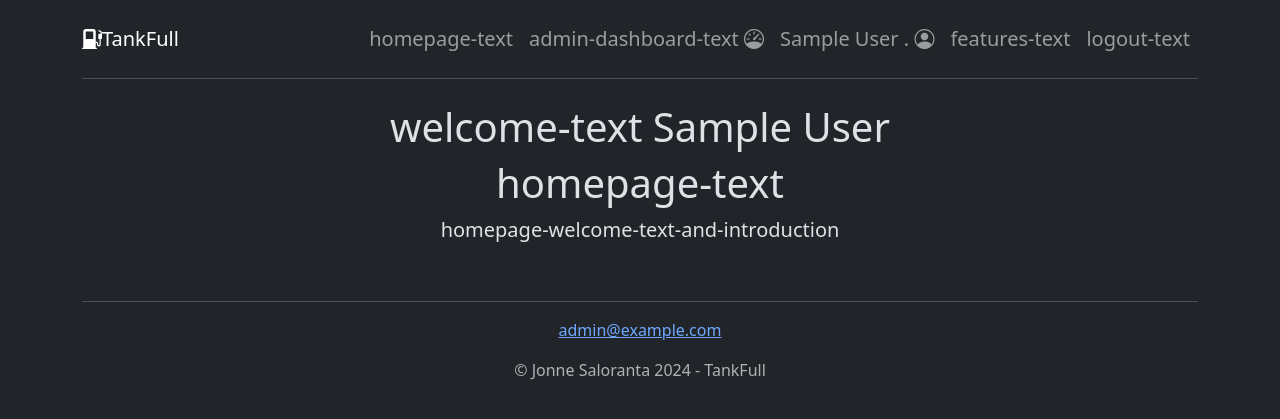
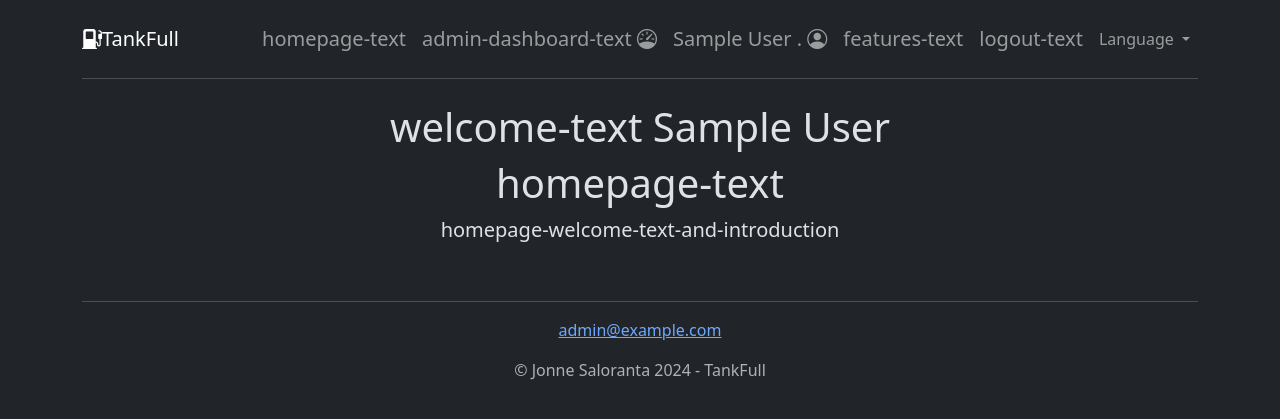
Before and after one commit to JonneSaloranta/TankFull, a Django app: page / in a window 1280 px wide. Shown: the top 419 px of the page. Run offline with Django 4.2, Linux system fonts and the light colour scheme; the visitor is signed in with stand-in values (Sample User, id 1).

Commit message:
Add language selector dropdown to navbar

```diff
--- a/core/urls.py
+++ b/core/urls.py
@@ -25,6 +25,7 @@ import debug_toolbar
 
 urlpatterns = [
     path('admin/', admin.site.urls),
+    path('i18n/', include('django.conf.urls.i18n')),
     path('', include(('refuel.urls', 'refuel'), namespace='refuel')),
     path('', include('custom_login.urls')),
     path('__debug__/', include(debug_toolbar.urls)),
--- a/refuel/templates/navbar.html
+++ b/refuel/templates/navbar.html
@@ -23,6 +23,31 @@
                 <li class="nav-item"><a href="{% url 'logout' %}" class="nav-link fs-5">{% trans "logout-text" %}</a></li>
                 {% endif %}
             </ul>
+
+            <!-- Language Selector Dropdown -->
+            <ul class="navbar-nav">
+                <li class="nav-item dropdown">
+                    <a class="nav-link dropdown-toggle" href="#" id="navbarDropdown" role="button" data-bs-toggle="dropdown" aria-expanded="false">
+                        {% trans 'Language' %}
+                    </a>
+                    <ul class="dropdown-menu" aria-labelledby="navbarDropdown">
+                        {% get_current_language as CURRENT_LANGUAGE %}
+                        {% get_available_languages as AVAILABLE_LANGUAGES %}
+                        {% for lang in AVAILABLE_LANGUAGES %}
+                        <li>
+                            <a href="{% url 'set_language' %}" class="dropdown-item {% if lang.0 == CURRENT_LANGUAGE %}active{% endif %}" onclick="event.preventDefault(); document.getElementById('language-form-{{ lang.0 }}').submit();">
+                                {{ lang.1 }}
+                                <form id="language-form-{{ lang.0 }}" action="{% url 'set_language' %}" method="post" class="d-none">
+                                    {% csrf_token %}
+                                    <input type="hidden" name="next" value="{{ request.path }}">
+                                    <input type="hidden" name="language" value="{{ lang.0 }}">
+                                </form>
+                            </a>
+                        </li>
+                        {% endfor %}
+                    </ul>
+                </li>
+            </ul>
         </div>
     </nav>
 </div>
```
